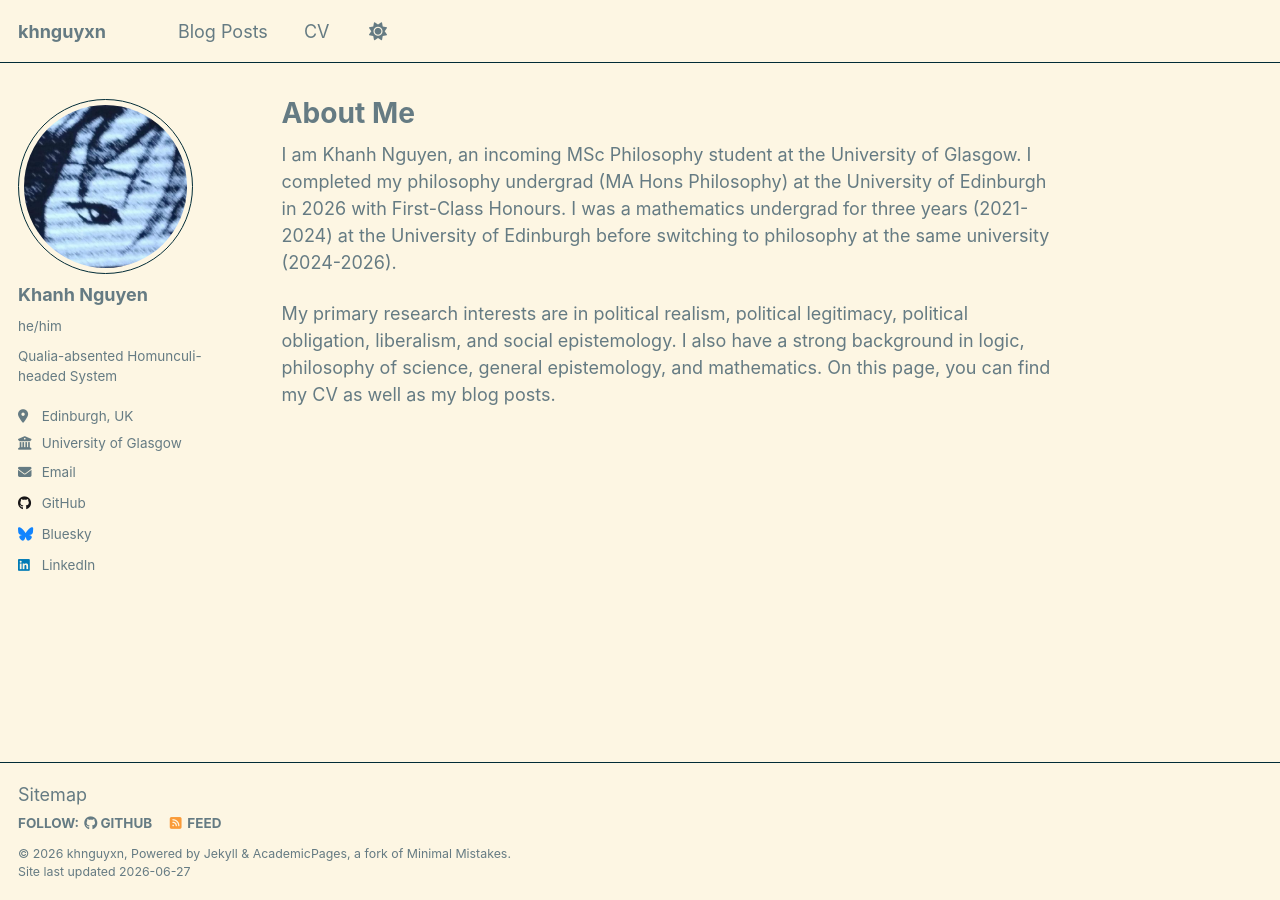
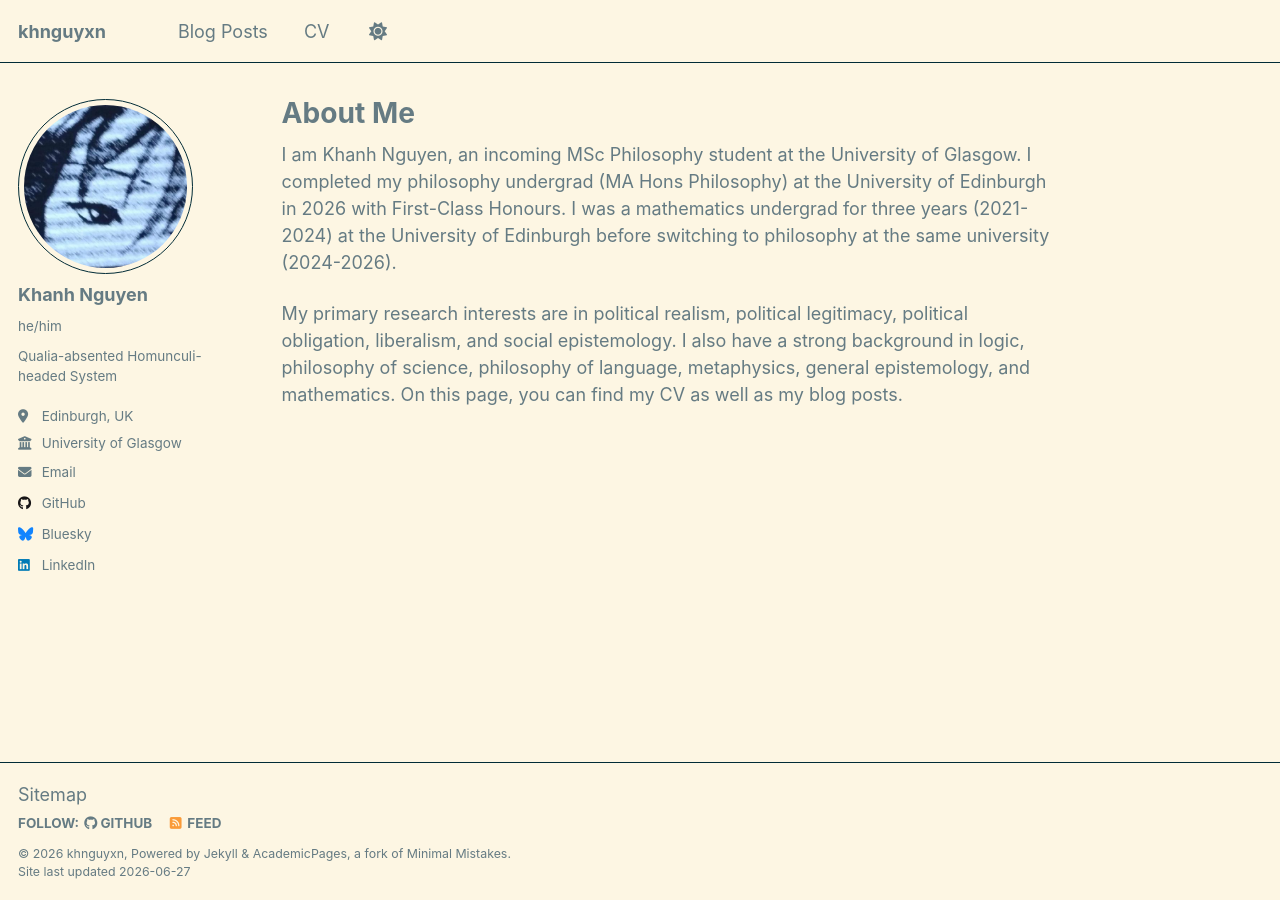
Before and after one commit to hardyowo/hardyowo.github.io, a Jekyll site: the page built from _pages/about.md, in a window 1280 px wide. Built offline with Jekyll 4.4.1, drawn with Linux system fonts in a browser that asks for light colours; a script that is not in the unit is left out.

Commit message:
Update about.md

```diff
--- a/_pages/about.md
+++ b/_pages/about.md
@@ -8,4 +8,4 @@ redirect_from:
 ---
 I am Khanh Nguyen, an incoming MSc Philosophy student at the University of Glasgow. I completed my philosophy undergrad (MA Hons Philosophy) at the University of Edinburgh in 2026 with First-Class Honours. I was a mathematics undergrad for three years (2021-2024) at the University of Edinburgh before switching to philosophy at the same university (2024-2026).
 
-My primary research interests are in political realism, political legitimacy, political obligation, liberalism, and social epistemology. I also have a strong background in logic, philosophy of science, general epistemology, and mathematics. On this page, you can find my CV as well as my blog posts.
+My primary research interests are in political realism, political legitimacy, political obligation, liberalism, and social epistemology. I also have a strong background in logic, philosophy of science, philosophy of language, metaphysics, general epistemology, and mathematics. On this page, you can find my CV as well as my blog posts.
```
